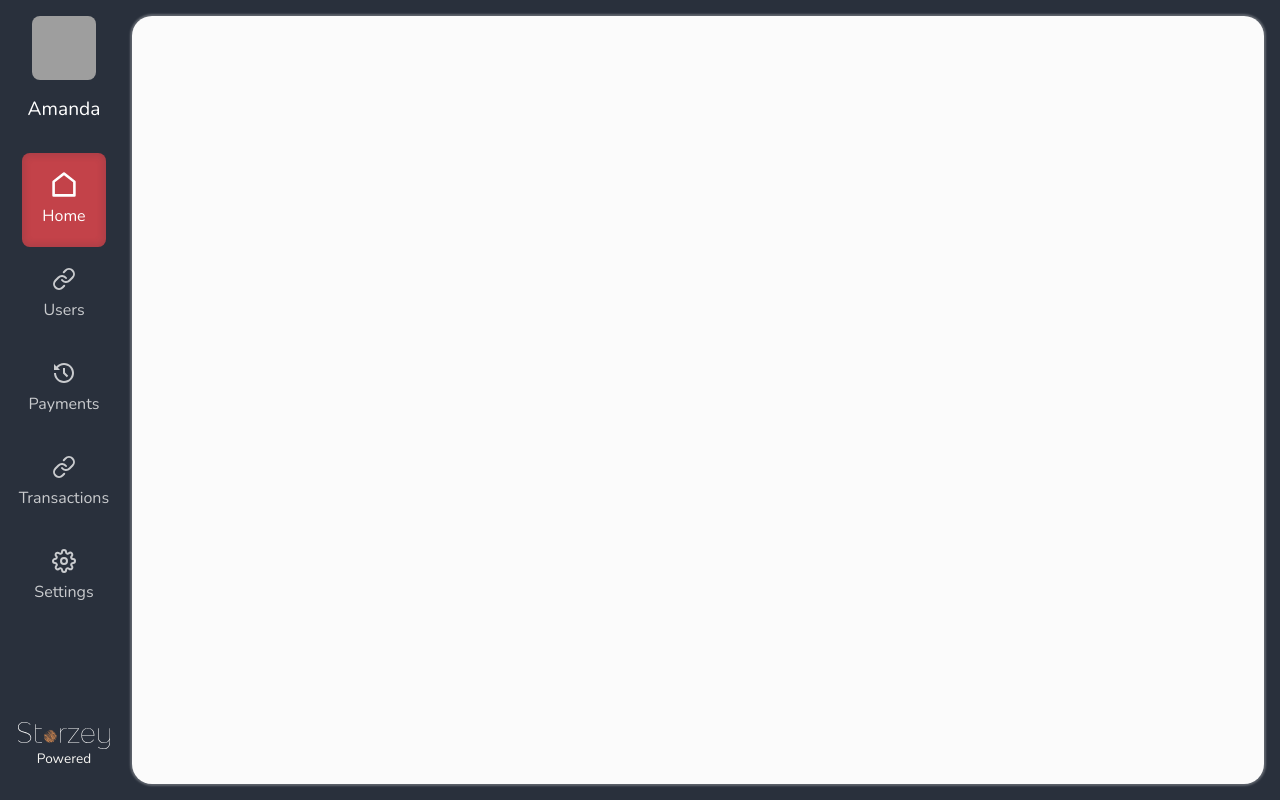
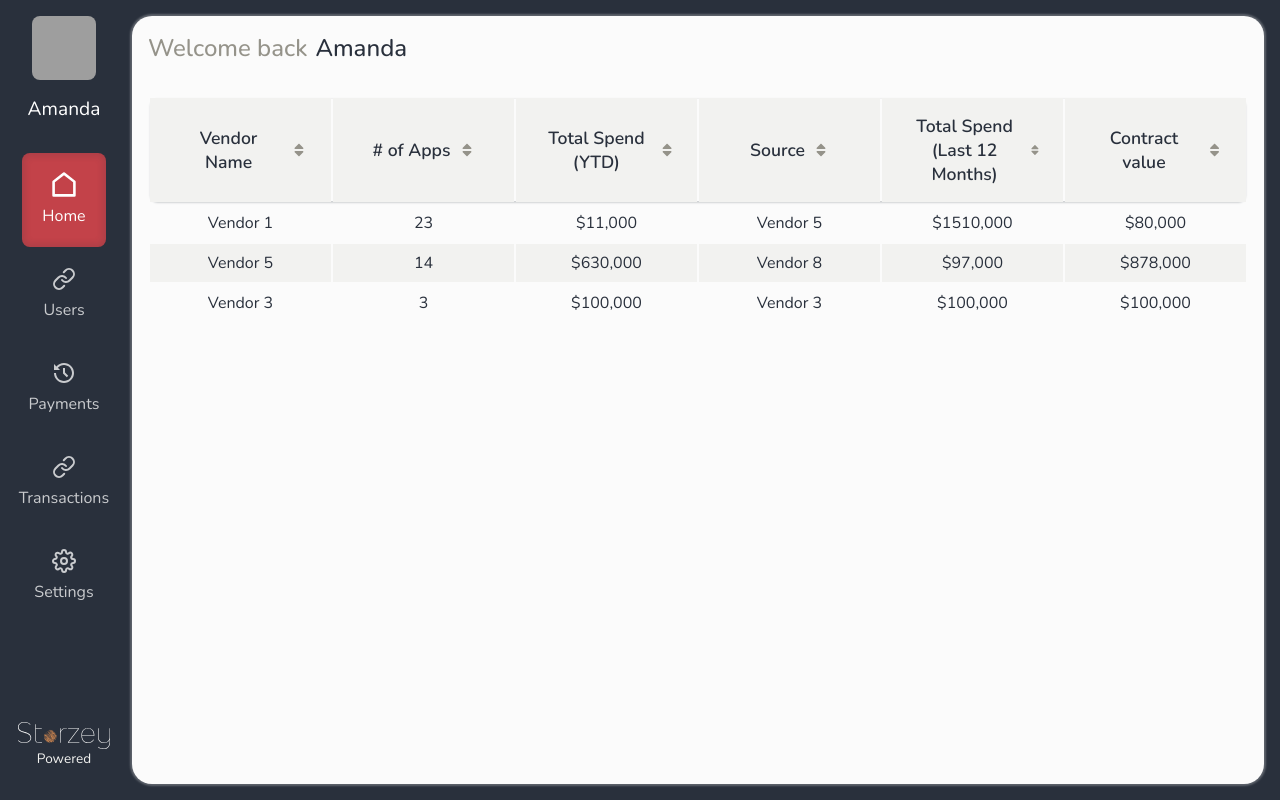
Before and after one commit to tsriramaraju/table-project, a React (Create React App) app: page / in a window 1280 px wide. Built offline with nearby package versions, Linux system fonts and the light colour scheme; grey boxes are pictures that could not be loaded.

Commit message:
added sorting  and table data

```diff
--- a/src/App.tsx
+++ b/src/App.tsx
@@ -1,7 +1,18 @@
 import React from 'react';
+import Table from './components/table';
+import { tableConfigData, tableData } from './data/tableContent';
 import styles from './scss/app.module.scss';
 function App() {
-  return <div className={styles.page}></div>;
+  return (
+    <div className={styles.page}>
+      <h1 className={styles.heading}>
+        Welcome back
+        <span className={styles.span}>Amanda</span>
+      </h1>
+
+      <Table config={tableConfigData} data={tableData} />
+    </div>
+  );
 }
 
 export default App;
--- /dev/null
+++ b/src/components/table/head/index.tsx
@@ -0,0 +1,51 @@
+import { TableConfig } from 'interfaces/table';
+import { IconContext } from 'react-icons/lib';
+import { FaSort, FaSortDown, FaSortUp } from 'react-icons/fa';
+import { capitalize } from 'utils/capitalize';
+import styles from './styles.module.scss';
+
+interface props {
+  config: TableConfig;
+  handleSort: (key: string) => void;
+  sort: 'asc' | 'desc' | 'default';
+  sortKey: string;
+}
+
+const TableHead = ({ config, handleSort, sort, sortKey }: props) => {
+  return (
+    <thead className={styles.header}>
+      <tr>
+        {config.columns.map((item, index) => (
+          <th
+            className={styles.heading}
+            key={item.key}
+            style={{ width: item.width }}
+          >
+            <div className={styles.content}>
+              <p className={styles.text}>{capitalize(item.name || item.key)}</p>
+              {(item.sort === undefined || item.sort) && (
+                <IconContext.Provider
+                  value={{
+                    className: styles.icon,
+                  }}
+                >
+                  {sort === 'default' ? (
+                    <FaSort onClick={() => handleSort(item.key)} />
+                  ) : sort === 'desc' && sortKey === item.key ? (
+                    <FaSortUp onClick={() => handleSort(item.key)} />
+                  ) : sort === 'asc' && sortKey === item.key ? (
+                    <FaSortDown onClick={() => handleSort(item.key)} />
+                  ) : (
+                    <FaSort onClick={() => handleSort(item.key)} />
+                  )}
+                </IconContext.Provider>
+              )}
+            </div>
+          </th>
+        ))}
+      </tr>
+    </thead>
+  );
+};
+
+export default TableHead;
--- /dev/null
+++ b/src/components/table/head/styles.module.scss
@@ -0,0 +1,30 @@
+@use 'scss/breakpoints';
+@use 'scss/config';
+@use 'scss/mixins';
+
+.header {
+  border-radius: config.$br_small;
+  background-color: config.$light_shade;
+  box-shadow: config.$shadow;
+  .heading {
+    padding: 1rem 1.5rem;
+    width: max-content;
+    @include mixins.disableSelect();
+    .content {
+      display: flex;
+      align-items: center;
+      justify-content: center;
+      gap: 0.5rem;
+      .text {
+        font-size: 1.1rem;
+        font-weight: 600;
+        color: config.$dark_shade;
+      }
+
+      .icon {
+        color: config.$light_accent;
+        cursor: pointer;
+      }
+    }
+  }
+}
--- a/src/components/table/index.tsx
+++ b/src/components/table/index.tsx
@@ -1,12 +1,79 @@
-import { TableConfig } from '../../interfaces/table';
+import { capitalize } from 'utils/capitalize';
+import { TableConfig, TableData } from '../../interfaces/table';
+import { FaSort } from 'react-icons/fa';
 import styles from './styles.module.scss';
+import TableHead from './head';
+import { useState } from 'react';
 
 interface props {
   config: TableConfig;
+  data: TableData[][];
 }
 
-const Table = ({ config }: props) => {
-  return <div className={styles.container}></div>;
+const Table = ({ config, data }: props) => {
+  const [sort, setSort] = useState<'asc' | 'desc' | 'default'>('default');
+  const [sortKey, setSortKey] = useState<string>('');
+  const [sortedData, setSortedData] = useState(data);
+
+  const handleSort = (key: string) => {
+    setSortKey(key);
+    if (sort === 'default') {
+      setSort('asc');
+      setSortedData(
+        [...data].sort((a, b) => {
+          const aIndex = a.findIndex((item) => item.key === key);
+          const bIndex = b.findIndex((item) => item.key === key);
+          console.log('aIndex', aIndex);
+          if (a[aIndex].value < b[bIndex].value) {
+            return 1;
+          }
+
+          return -1;
+        })
+      );
+    } else if (sort === 'asc') {
+      setSort('desc');
+      setSortedData(
+        [...data].sort((a, b) => {
+          const aIndex = a.findIndex((item) => item.key === key);
+          const bIndex = b.findIndex((item) => item.key === key);
+          console.log('aIndex', aIndex);
+          if (a[aIndex].value < b[bIndex].value) {
+            return -1;
+          }
+
+          return 1;
+        })
+      );
+    } else {
+      setSort('default');
+      setSortedData(data);
+    }
+  };
+
+  return (
+    <div className={styles.container}>
+      <table className={styles.table}>
+        <TableHead
+          sortKey={sortKey}
+          sort={sort}
+          handleSort={handleSort}
+          config={config}
+        />
+        <tbody className={styles.body}>
+          {sortedData.map((item, index) => (
+            <tr key={index} className={styles.row}>
+              {item.map((item, index) => (
+                <td className={styles.value} key={item.key}>
+                  {item.value}
+                </td>
+              ))}
+            </tr>
+          ))}
+        </tbody>
+      </table>
+    </div>
+  );
 };
 
 export default Table;
--- /dev/null
+++ b/src/components/table/styles.module.scss
@@ -0,0 +1,34 @@
+@use 'scss/breakpoints';
+@use 'scss/config';
+@use 'scss/mixins';
+
+.container {
+  width: 100%;
+  overflow: auto;
+
+  .table {
+    width: 100%;
+    table-layout: fixed;
+
+    .body {
+      cursor: pointer;
+      .row {
+        color: config.$dark_shade;
+        &:nth-child(even) {
+          background-color: config.$light_shade;
+        }
+
+        &:hover {
+          background-color: config.$dark_shade;
+          color: white;
+        }
+
+        .value {
+          padding: 0.5rem 0;
+          text-align: center;
+          //     color: config.$dark_shade;
+        }
+      }
+    }
+  }
+}
--- a/src/data/tableContent.ts
+++ b/src/data/tableContent.ts
@@ -1,11 +1,10 @@
-import { TableConfig } from '../interfaces/table';
+import { TableConfig, TableData } from '../interfaces/table';
 
 export const tableConfigData: TableConfig = {
   columns: [
     {
       key: 'vendor',
       name: 'Vendor Name',
-      format: 'Image and Text',
     },
     {
       key: 'apps',
@@ -28,3 +27,87 @@ export const tableConfigData: TableConfig = {
   ],
   actions: ['Add', 'Delete', 'Edit'],
 };
+
+export const tableData: TableData[][] = [
+  [
+    {
+      key: 'vendor',
+      value: 'Vendor 1',
+      link: 'https://www.google.com',
+    },
+    {
+      key: 'apps',
+      value: '23',
+    },
+    {
+      key: 'total spend',
+      value: '$11,000',
+    },
+    {
+      key: 'source',
+      value: 'Vendor 5',
+    },
+    {
+      key: 'total spend last year',
+      value: '$1510,000',
+    },
+    {
+      key: 'contract value',
+      value: '$80,000',
+    },
+  ],
+  [
+    {
+      key: 'vendor',
+      value: 'Vendor 5',
+      link: 'https://www.google.com',
+    },
+    {
+      key: 'apps',
+      value: '14',
+    },
+    {
+      key: 'total spend',
+      value: '$630,000',
+    },
+    {
+      key: 'source',
+      value: 'Vendor 8',
+    },
+    {
+      key: 'total spend last year',
+      value: '$97,000',
+    },
+    {
+      key: 'contract value',
+      value: '$878,000',
+    },
+  ],
+  [
+    {
+      key: 'vendor',
+      value: 'Vendor 3',
+      link: 'https://www.google.com',
+    },
+    {
+      key: 'apps',
+      value: '3',
+    },
+    {
+      key: 'total spend',
+      value: '$100,000',
+    },
+    {
+      key: 'source',
+      value: 'Vendor 3',
+    },
+    {
+      key: 'total spend last year',
+      value: '$100,000',
+    },
+    {
+      key: 'contract value',
+      value: '$100,000',
+    },
+  ],
+];
--- a/src/scss/_config.scss
+++ b/src/scss/_config.scss
@@ -1,6 +1,6 @@
 $main_brand: #d3884a;
 $main_brand_light: #dba980;
-$light_shade: #f7f6f3;
+$light_shade: #f2f2f0;
 $light_shade_transparent: hsla(45, 18%, 96%, 0.15);
 $dark_shade: #29303c;
 $text: #464747;
@@ -17,7 +17,7 @@ $shadow-soft: 0px 0px 6px 2px rgba(0, 0, 0, 0.075);
 $shadow-color: rgba(2, 3, 5, 0.2);
 $shadow-inset: inset 0px 0px 4px 2px #29303c25;
 
-$font: "Nunito", sans-serif;
+$font: 'Nunito', sans-serif;
 
 $br-small: 8px;
 $br-medium: 16px;
--- a/src/scss/app.module.scss
+++ b/src/scss/app.module.scss
@@ -2,5 +2,26 @@
 @use './config';
 @use './mixins';
 
-.container {
+.page {
+  padding: 1rem;
+  width: 100%;
+  height: 100%;
+  display: flex;
+  position: relative;
+  flex-direction: column;
+  // overflow-x: auto;
+  gap: 2rem;
+
+  .heading {
+    color: config.$light_accent;
+    font-size: 1.5rem;
+    font-weight: 500;
+
+    .span {
+      color: config.$dark_shade;
+      // font-size: 1.65rem;
+      // font-weight: 600;
+      padding-left: 0.5rem;
+    }
+  }
 }
--- /dev/null
+++ b/src/utils/capitalize.ts
@@ -0,0 +1,3 @@
+export const capitalize = (str: string) => {
+  return str.charAt(0).toUpperCase() + str.slice(1);
+};
```
Also changed, not shown: src/components/cards/index.tsx (added, +12 -0 lines), src/interfaces/table.ts (+7 -1 lines), tsconfig.json (+3 -8 lines).
